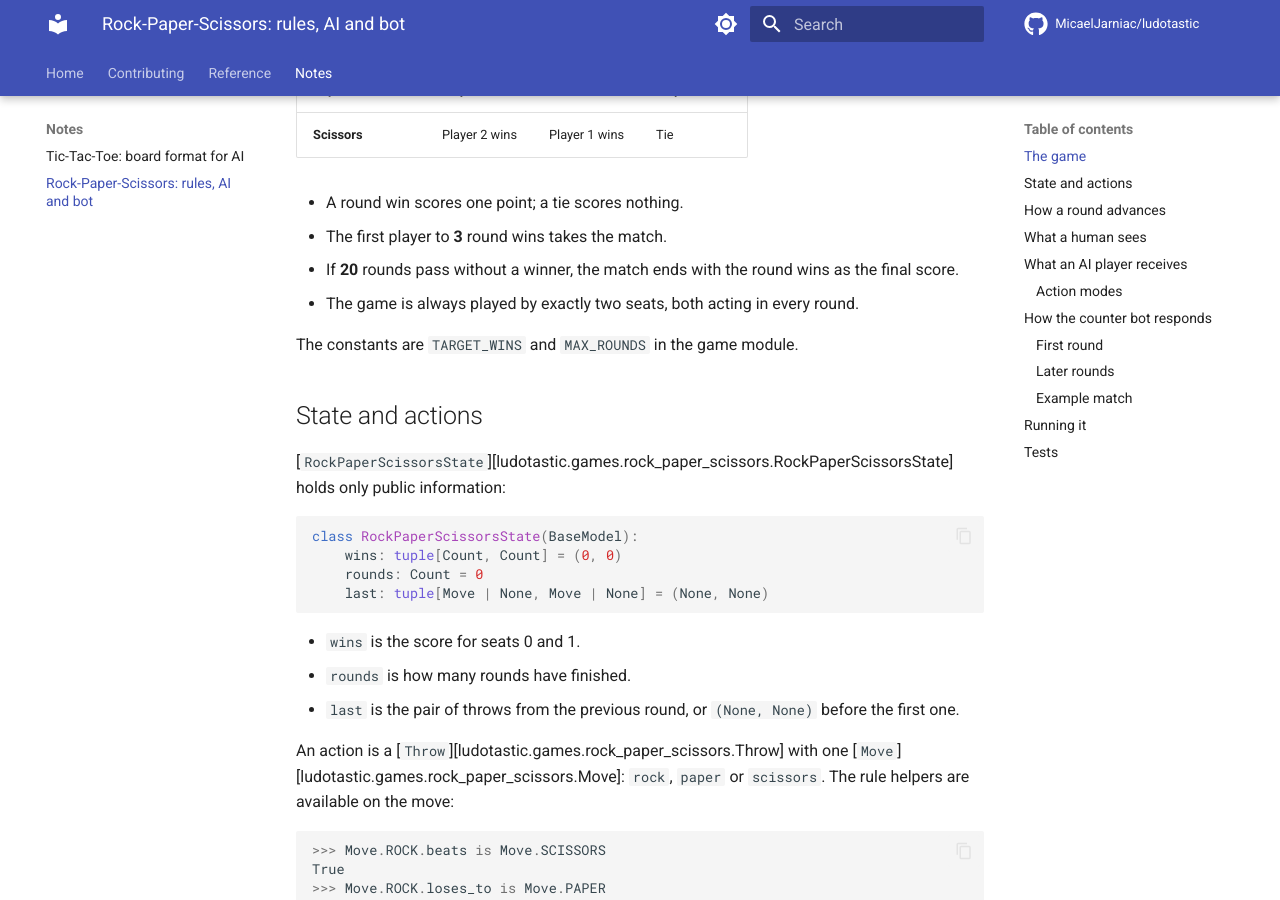
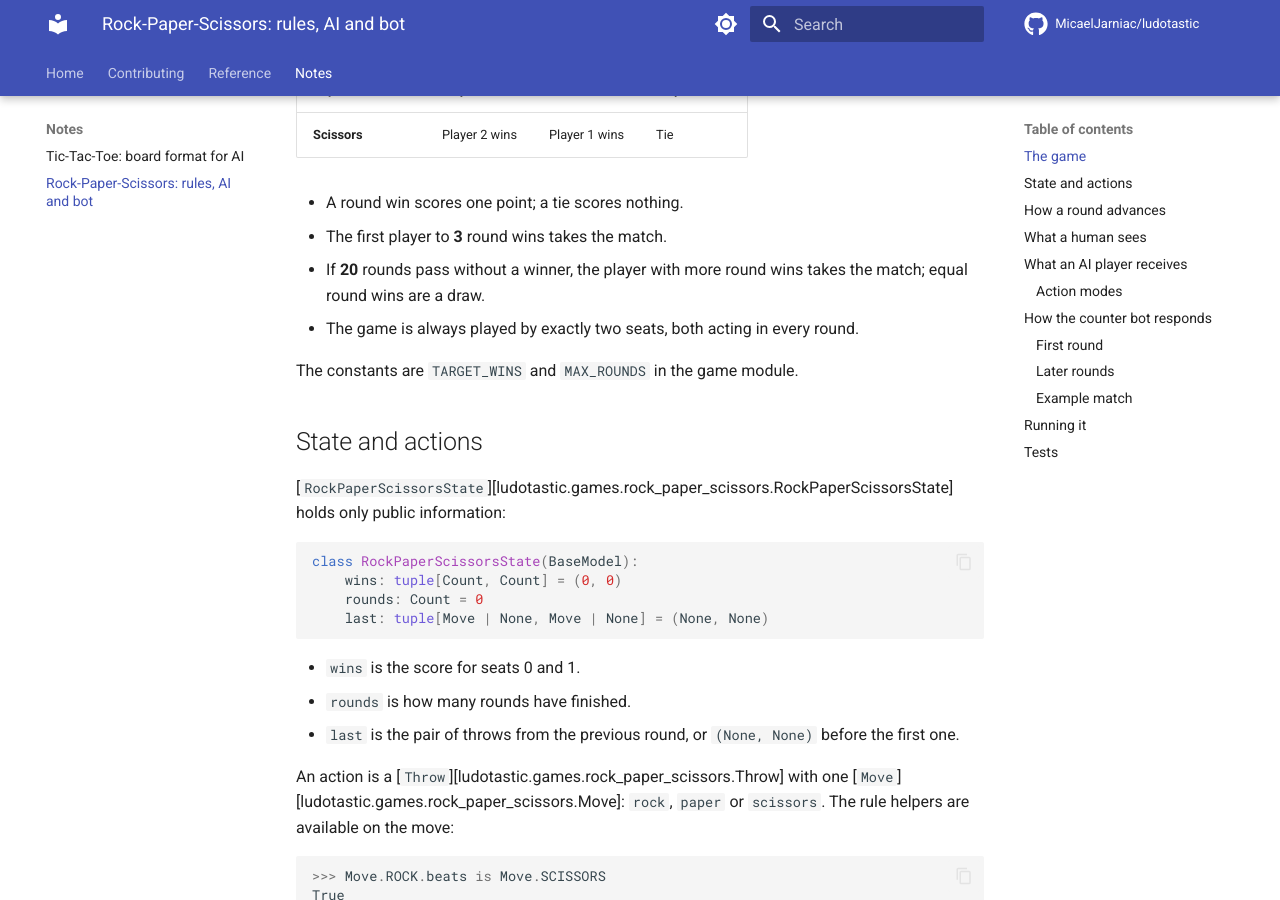
Before and after one commit to KaiqueCarvalho01/ludotastic, an MkDocs documentation site: the page built from docs/notes/rock-paper-scissors.md, in a window 1280 px wide and 900 px high, scrolled down 503 px. Built offline with MkDocs 1.6.1 and Material for MkDocs 9.7.7, drawn with Linux system fonts in a browser that asks for light colours; comment, search, counter and statistics services are not loaded.

Commit message:
Update docs/notes/rock-paper-scissors.md
Co-authored-by: Micael Jarniac <micael@jarniac.com>

```diff
--- a/docs/notes/rock-paper-scissors.md
+++ b/docs/notes/rock-paper-scissors.md
@@ -17,8 +17,8 @@ Two players throw at the same time. Each round is one of:
 
 - A round win scores one point; a tie scores nothing.
 - The first player to **3** round wins takes the match.
-- If **20** rounds pass without a winner, the match ends with the round wins as
-  the final score.
+- If **20** rounds pass without a winner, the player with more round wins takes
+  the match; equal round wins are a draw.
 - The game is always played by exactly two seats, both acting in every round.
 
 The constants are `TARGET_WINS` and `MAX_ROUNDS` in the game module.
```
